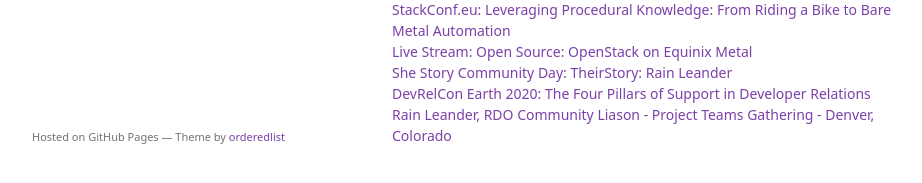
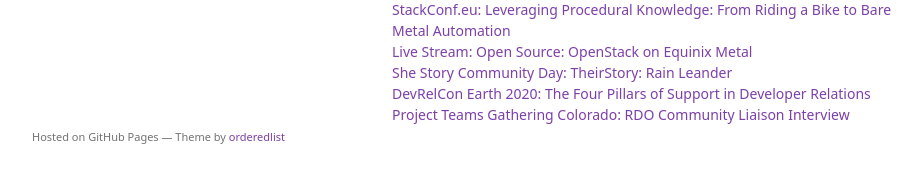
Before and after one commit to rainleander/rainleander.github.io, a Jekyll site: the page cv/index.html, which Jekyll copies as it is, in a window 1280 px wide and 900 px high, scrolled down 1273 px. Shown: the part 684-867 px from the top of the window, without its empty margins (178-1100 px from the left). Built offline with Jekyll 4.4.1, drawn with Linux system fonts in a browser that asks for light colours; some web fonts are replaced.

Commit message:
Update index.html

```diff
--- a/cv/index.html
+++ b/cv/index.html
@@ -84,7 +84,7 @@
           <a href="https://youtu.be/aYxzd4YjXy4">Live Stream: Open Source: OpenStack on Equinix Metal</a><br>
           <a href="https://youtu.be/qJhyc-V-UqQ">She Story Community Day: TheirStory: Rain Leander</a><br>
           <a href="https://youtu.be/P_8DnKN9T0g">DevRelCon Earth 2020: The Four Pillars of Support in Developer Relations</a><br>
-          <a href="https://youtu.be/E6P-p-HssIw">Rain Leander, RDO Community Liason - Project Teams Gathering - Denver, Colorado</a></p>
+          <a href="https://youtu.be/E6P-p-HssIw">Project Teams Gathering Colorado: RDO Community Liaison Interview</a></p>
 
               </section>
       <footer>
```
